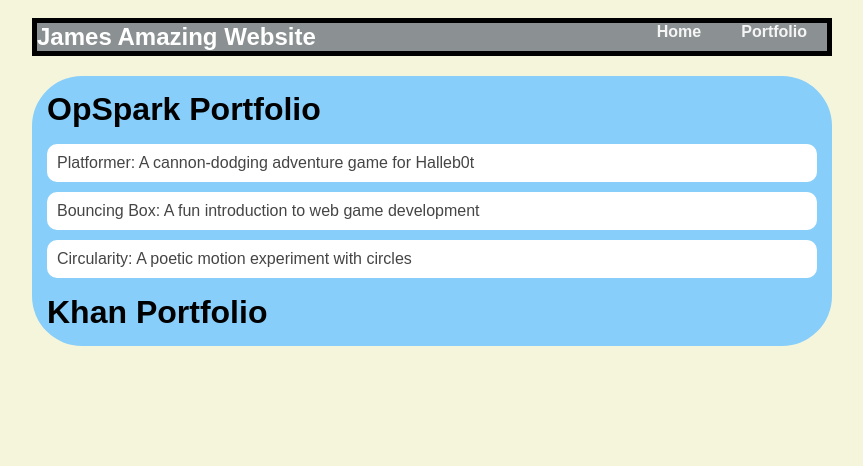
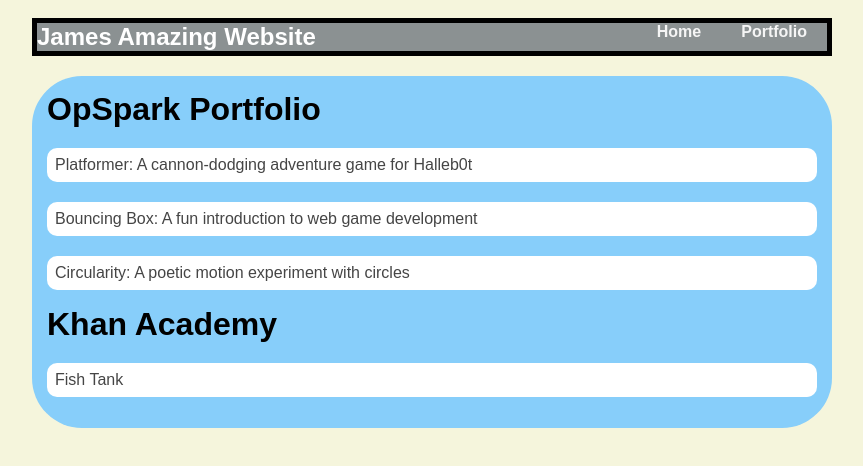
Before and after one commit to jamesProg100/jamesProg100.github.io, a plain HTML site: page portfolio.html in a window 1280 px wide. Shown: the whole page, without its empty margins (208-1071 px from the left). Drawn offline with Linux system fonts and the light colour scheme.

Commit message:
Fixed Khan Academy link

```diff
--- a/portfolio.html
+++ b/portfolio.html
@@ -36,8 +36,16 @@
                         <li>
                             <a href="fsd-projects/circularity/">Circularity: A poetic motion experiment with circles</a>
                         </li>
+
                     </ul>
-                    <h1>Khan Portfolio</h1>
+                    <div id="Portfolio">
+                        <h1>Khan Academy</h1>
+                        <ul id = "portfolio">
+                            <li>
+                                <a href = "https://www.khanacademy.org/computer-programming/spin-off-of-project-fish-tank/5860636530688000">Fish Tank</a>
+                            </li>
+                        </ul>
+                    </div>
                 </div>
 
             </main>
--- a/style.css
+++ b/style.css
@@ -111,6 +111,8 @@
     top: -850px;
     border: 10px solid lightblue;
     align-content: center;
+    padding: 8px;
+    margin-top: 20px;
 
 }
 
@@ -121,10 +123,13 @@
 }
 
 #portfolio li {
-  background: #fff;
-  padding: 10px;
-  border-radius: 10px;
-  margin-bottom: 10px;
+    background: #fff;
+    padding: 5px;
+    border-radius: 10px;
+    margin-bottom: 10px;
+    list-style-type: none;
+    padding: 8px;
+    margin-top: 20px;
 }
 
 #portfolio li:hover {
```
